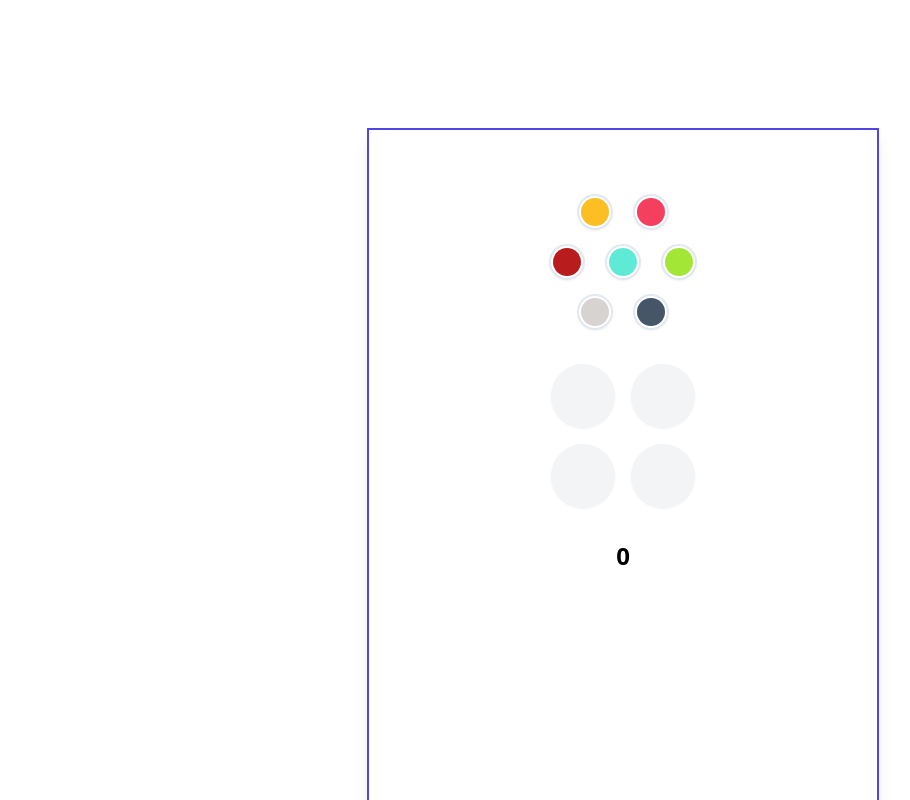
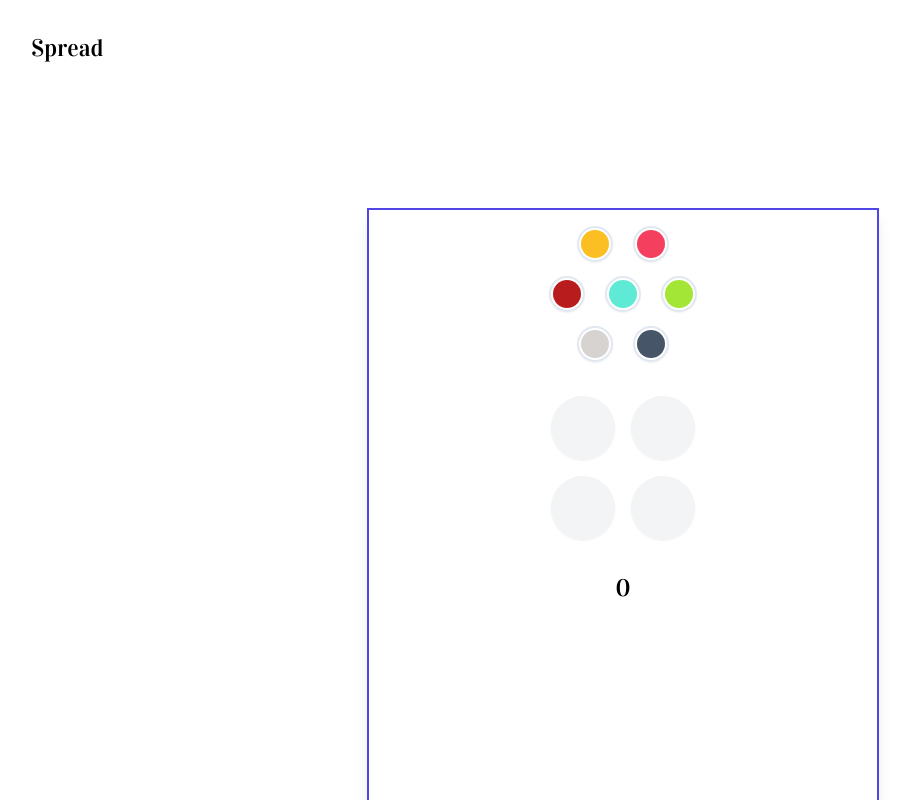
Before and after one commit to moonbubble/moonbubble.github.io, an Angular app: page / in a window 1280 px wide. Shown: the top 800 px of the page, without its empty margins (17-927 px from the left). Built offline with nearby package versions, Linux system fonts and the light colour scheme.

Commit message:
SPR Adds Vidaloka font and header

```diff
--- a/src/app/spread/spread.component.html
+++ b/src/app/spread/spread.component.html
@@ -1,5 +1,7 @@
+<h1 class="font-vidaloka text-2xl px-12 pt-8 pb-4">Spread</h1>
+
 <div
-  class="h-screen xl:mx-96 xl:my-32 px-20 py-12 xl:shadow-lg xl:border-solid xl:border-2 xl:border-indigo-600"
+  class="h-screen xl:mx-96 xl:my-32 mx-20 pb-12 xl:shadow-lg xl:border-solid xl:border-2 xl:border-indigo-600"
 >
   <app-color-picker
     (newSquareColorEvent)="addSquareColor($event)"
--- a/src/app/square-number/square-number.component.html
+++ b/src/app/square-number/square-number.component.html
@@ -1 +1,3 @@
-<h2 class="w-full text-center my-4 text-2xl font-bold">{{ squareNumber }}</h2>
+<h2 class="w-full text-center my-4 text-2xl font-vidaloka">
+  {{ squareNumber }}
+</h2>
--- a/src/index.html
+++ b/src/index.html
@@ -6,6 +6,12 @@
     <base href="/" />
     <meta name="viewport" content="width=device-width, initial-scale=1" />
     <link rel="icon" type="image/x-icon" href="favicon.ico" />
+    <link rel="preconnect" href="https://fonts.googleapis.com" />
+    <link rel="preconnect" href="https://fonts.gstatic.com" crossorigin />
+    <link
+      href="https://fonts.googleapis.com/css2?family=Vidaloka&display=swap"
+      rel="stylesheet"
+    />
   </head>
   <body>
     <app-root></app-root>
--- a/tailwind.config.js
+++ b/tailwind.config.js
@@ -4,7 +4,11 @@ module.exports = {
     "./src/**/*.{html,ts}",
   ],
   theme: {
-    extend: {},
+    extend: {
+      fontFamily: {
+        'vidaloka': ['"Vidaloka"', 'serif'],
+      }
+    },
   },
   plugins: [],
 }
```
Also changed, not shown: 5 other files (tests, documents, lock files or other folders).
